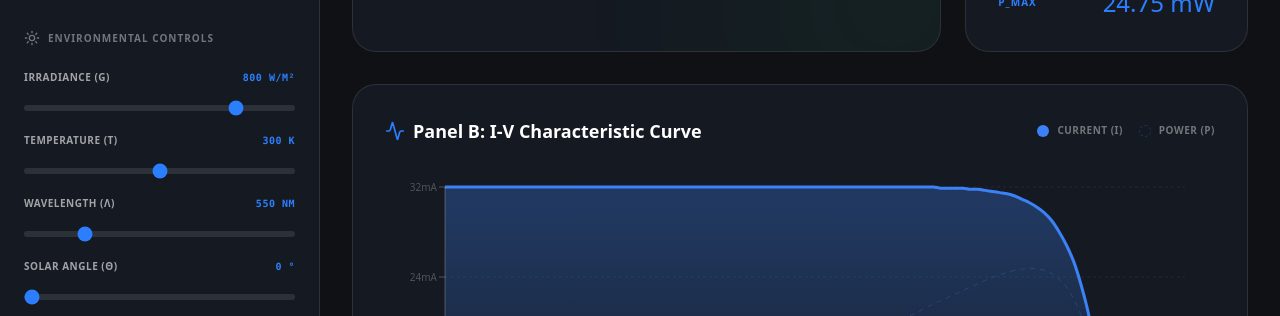
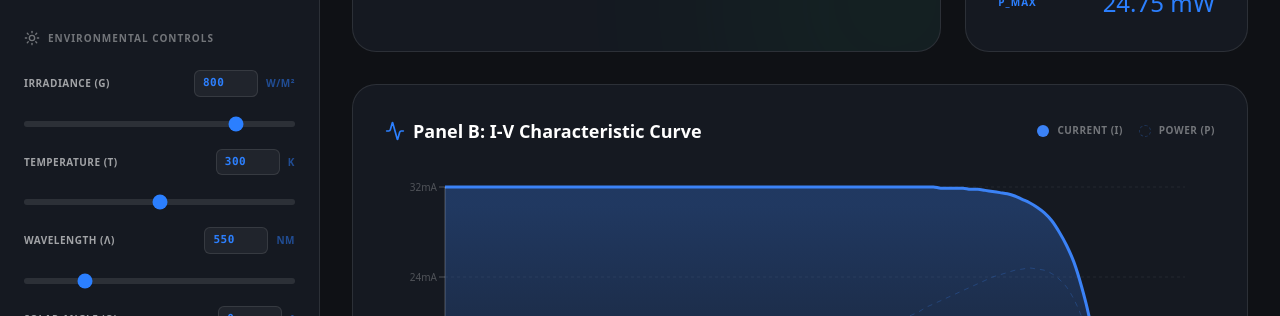
Before and after one commit to Tamilselvan-ats/Semiconductors-project, a React (Vite) app: page / in a window 1280 px wide. Shown: the part 487-803 px from the top of the page. Built offline with nearby package versions, Linux system fonts and the light colour scheme.

Commit message:
feat: Include thermal effects in derivation
Adds discussion of thermal effects to the theoretical derivation section, clarifying the temperature dependency of the I-V characteristic.

```diff
--- a/src/App.tsx
+++ b/src/App.tsx
@@ -716,7 +716,7 @@ export default function App() {
                   theme === 'dark' ? "bg-blue-500/5 border-blue-500/20" : "bg-blue-50 border-blue-100"
                 )}>
                   <h3 className="text-xl font-bold flex items-center gap-2">
-                    <BookOpen className="w-6 h-6 text-blue-500" /> Theoretical Derivation
+                    <BookOpen className="w-6 h-6 text-blue-500" /> Theoretical Derivation & Thermal Effects
                   </h3>
                   <div className={cn(
                     "text-sm leading-relaxed space-y-4",
@@ -729,11 +729,18 @@ export default function App() {
                     <p>
                       At open-circuit conditions (<InlineMath math="I = 0" />), we can solve for <InlineMath math="V_{oc}" />:
                     </p>
-                    <BlockMath math={`0 = I_{ph} - I_0 \\left[ \\exp\\left(\\frac{qV_{oc}}{nkT}\\right) - 1 \\right] \\implies \\frac{I_{ph}}{I_0} + 1 = \\exp\\left(\\frac{qV_{oc}}{nkT}\\right)`} />
-                    <p>
-                      Taking the natural logarithm of both sides yields the final expression used in our simulation:
-                    </p>
                     <BlockMath math={`V_{oc} = \\frac{nkT}{q} \\ln\\left(\\frac{I_{ph}}{I_0} + 1\\right)`} />
+                    <div className={cn(
+                      "p-4 rounded-xl border mt-4",
+                      theme === 'dark' ? "bg-red-500/10 border-red-500/20" : "bg-red-50 border-red-100"
+                    )}>
+                      <h4 className="font-bold text-red-600 mb-2 flex items-center gap-2 text-xs uppercase tracking-wider">
+                        <AlertCircle className="w-4 h-4" /> Why does Voltage "Collapse" at High Temperatures?
+                      </h4>
+                      <p className="text-xs italic">
+                        As temperature increases, two things happen: the thermal voltage <InlineMath math="V_{th} = kT/q" /> increases, but the saturation current <InlineMath math="I_0" /> increases <b>exponentially</b>. Because <InlineMath math="I_0" /> is in the denominator of the log term, its massive growth outweighs the linear increase of <InlineMath math="T" />. This results in a net decrease in <InlineMath math="V_{oc}" />, typically around <InlineMath math="-2.2\text{mV/K}" /> for Silicon, leading to the thermal "collapse" you see in the curve.
+                      </p>
+                    </div>
                   </div>
                 </div>
               </div>
@@ -752,10 +759,21 @@ function ControlSlider({ label, value, unit, min, max, step, onChange, theme }:
   onChange: (v: number) => void, theme: Theme
 }) {
   return (
-    <div className="space-y-2">
-      <div className="flex justify-between text-[10px] font-bold uppercase tracking-wider">
+    <div className="space-y-3">
+      <div className="flex justify-between items-center text-[10px] font-bold uppercase tracking-wider">
         <span className={theme === 'dark' ? "text-white/60" : "text-slate-400"}>{label}</span>
-        <span className="font-mono text-blue-500">{value} {unit}</span>
+        <div className="flex items-center gap-2">
+          <input
+            type="number"
+            value={value}
+            onChange={(e) => onChange(Number(e.target.value))}
+            className={cn(
+              "w-16 px-2 py-1 rounded-md font-mono text-blue-500 text-[11px] border focus:outline-none focus:ring-1 focus:ring-blue-500/50",
+              theme === 'dark' ? "bg-white/5 border-white/10" : "bg-white border-slate-200"
+            )}
+          />
+          <span className="text-blue-500/50">{unit}</span>
+        </div>
       </div>
       <input
         type="range" min={min} max={max} step={step} value={value}
```
